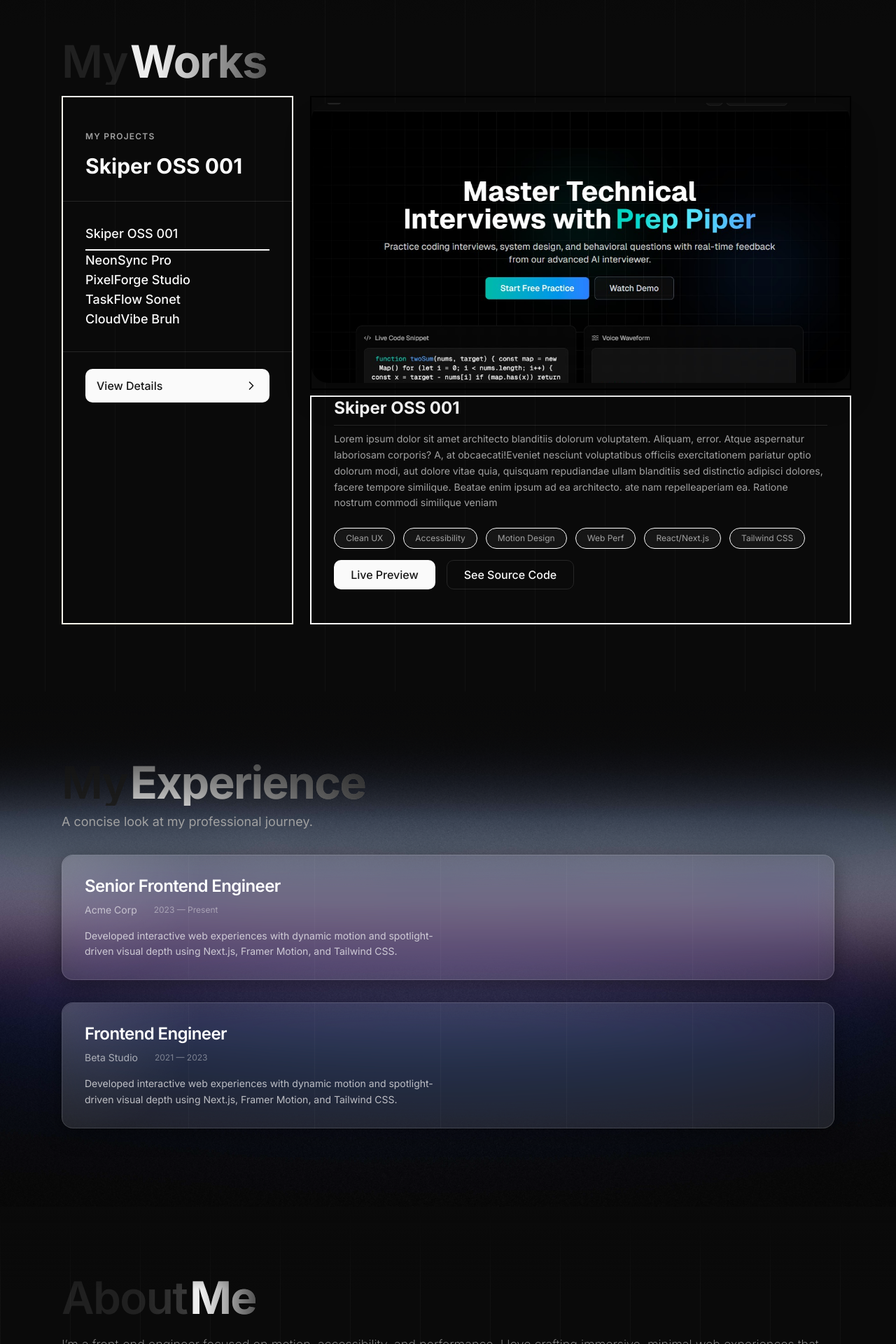
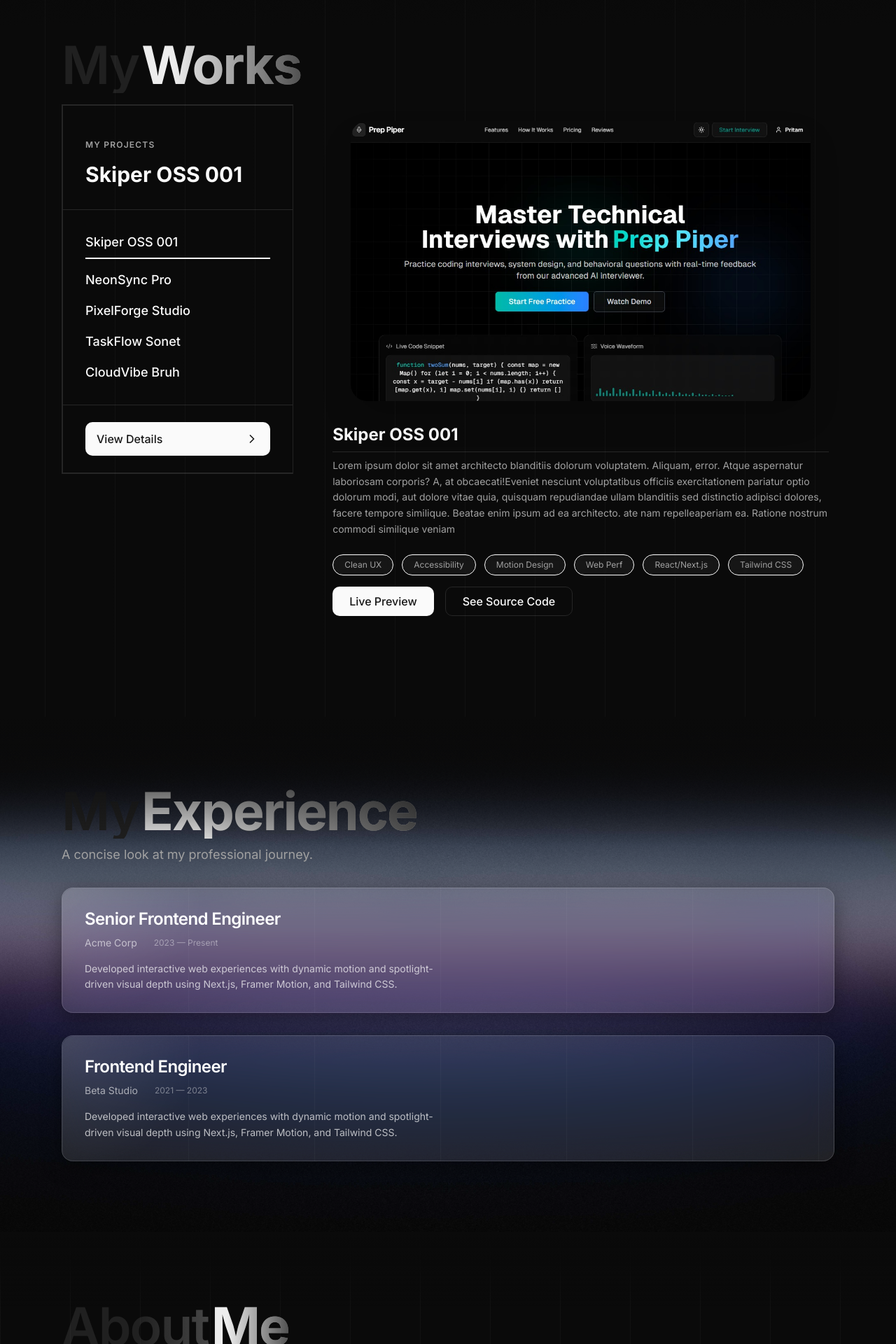
Before and after one commit to anynomous001/generative-ai-portfolio, a Next.js app: page / in a window 1280 px wide. Shown: the part 760-2680 px from the top of the page at 70% size. Built offline with nearby package versions, Linux system fonts and the light colour scheme.

Commit message:
font size updated

```diff
--- a/app/page.tsx
+++ b/app/page.tsx
@@ -212,7 +212,7 @@ export default function HomePage() {
           />
 
 
-          <h1 className="font-sans font-semibold text-3xl sm:text-4xl md:text-5xl lg:text-[64px] leading-[1.05] tracking-tight flex items-center"
+          <h1 className="font-sans font-semibold text-5xl sm:text-5xl md:text-5xl lg:text-[75px] leading-[1.05] tracking-tight flex items-center"
             style={{
               background: "linear-gradient(90deg,#202020 10%,#c6c6c6 50%,#202020 90%)",
               WebkitBackgroundClip: "text",
@@ -255,7 +255,7 @@ export default function HomePage() {
 
 
         <Section>
-          <h1 className="font-sans font-semibold text-3xl sm:text-4xl md:text-5xl lg:text-[64px] leading-[1.05] tracking-tight flex items-center"
+          <h1 className="font-sans font-semibold text-5xl sm:text-5xl md:text-6xl lg:text-[75px] leading-[1.05] tracking-tight flex items-center"
             style={{
               background: "linear-gradient(90deg,#202020 10%,#c6c6c6 50%,#202020 90%)",
               WebkitBackgroundClip: "text",
@@ -307,7 +307,7 @@ export default function HomePage() {
             className="absolute inset-0 pointer-events-none z-10"
             style={{
               clipPath: "ellipse(100% 100% at 40% 40%)",
-              background: "linear-gradient(to bottom, color-mix(in oklch, #0A0A0A 100%, transparent) 0%, color-mix(in oklch, #0A0A0A 80%, transparent) 10%, transparent 25%)",
+              background: "linear-gradient(to bottom, color-mix(in oklch, #0A0A0A 100%, transparent) 0%, color-mix(in oklch, #0A0A0A 80%, transparent) 10%, transparent 22%)",
               opacity: 1,
             }}
           />
@@ -322,7 +322,7 @@ export default function HomePage() {
               viewport={{ once: true }}
             >
 
-              <h1 className="font-sans font-semibold text-3xl sm:text-4xl md:text-5xl lg:text-[64px] leading-[1.05] tracking-tight flex items-center"
+              <h1 className="font-sans font-semibold text-5xl sm:text-5xl md:text-6xl lg:text-[75px] leading-[1.05] tracking-tight flex items-center"
                 style={{
                   background: "linear-gradient(90deg,#202020 10%,#c6c6c6 50%,#202020 90%)",
                   WebkitBackgroundClip: "text",
@@ -375,7 +375,23 @@ export default function HomePage() {
           <div className="grid gap-10 md:grid-cols-2">
             {/* Left column */}
             <div>
-              <h1 className="text-5xl font-bold">Let&apos;s Connect</h1>
+              <h1 className="font-sans font-semibold text-5xl sm:text-5xl md:text-6xl lg:text-[75px] leading-[1.05] tracking-tight flex items-center"
+                style={{
+                  background: "linear-gradient(90deg,#202020 10%,#c6c6c6 50%,#202020 90%)",
+                  WebkitBackgroundClip: "text",
+                  WebkitTextFillColor: "transparent",
+                  color: "transparent"
+                }}
+              >
+                Let&apos;s  <span className="ml-1 font-bold"
+                  style={{
+                    background: "linear-gradient(90deg,#ededed 20%,#515151 100%)",
+                    WebkitBackgroundClip: "text",
+                    WebkitTextFillColor: "transparent",
+                    color: "transparent"
+                  }}
+                > Connect</span>
+              </h1>
               <p className="lead mt-3">
                 Always interested in new opportunities, collaborations, and conversations about technology and design.
               </p>
--- a/components/projects/project-showcase.tsx
+++ b/components/projects/project-showcase.tsx
@@ -68,8 +68,8 @@ export default function ProjectShowcase() {
 
 
       {/* Left side - Project List */}
-      <motion.div className="bg-background border-2 border-solid border-amber-50 flex flex-col md:overflow-y-auto md:h-full">
-        <div className="overflow-hidden flex flex-col">
+      <motion.div className="bg-background flex flex-col md:overflow-y-auto md:h-full">
+        <div className="overflow-hidden flex flex-col border-2 border-solid border-r-white/10 border-r">
           {/* Header */}
           <div className="px-4 sm:px-6 md:px-8 pt-8 md:pt-12 pb-6 md:pb-8 border-b border-border">
             <motion.div initial={{ opacity: 0, y: -20 }} animate={{ opacity: 1, y: 0 }} transition={{ duration: 0.3 }}>
@@ -81,7 +81,7 @@ export default function ProjectShowcase() {
 
 
           {/* Project List in desktop*/}
-          <div className="hidden lg:flex flex-col flex-1 overflow-y-auto px-4 sm:px-6 md:px-8 py-6 md:py-8">
+          <div className="hidden lg:flex flex-col flex-1 overflow-y-auto px-4 sm:px-6 md:px-8 py-6 md:py-8 space-y-4">
 
             {projects.map((project, index) => (
               <motion.button
@@ -217,18 +217,18 @@ export default function ProjectShowcase() {
             transition={{ duration: 0.5 }}
             className="flex flex-col gap-2"
           >
-            <div className="w-full py-2 flex items-center justify-center relative border-black border-2 border-solid">
+            <div className="w-full py-6 flex items-center justify-center relative">
               <motion.img
                 src={currentProject.image}
                 alt={currentProject.title}
-                className="w-full max-w-[900px] h-48 sm:h-64 md:h-[50vh] object-cover rounded-3xl shadow-2xl"
+                className="w-[85%] max-w-[900px] h-48 sm:h-64 md:h-[50vh] object-cover rounded-3xl shadow-2xl"
                 drag
                 dragElastic={0.2}
                 whileHover={{ scale: 1.03 }}
                 whileDrag={{ scale: 1.05 }}
               />
             </div>
-            <div className="w-full px-4 sm:px-8 pb-12 border-white border-2 border-solid">
+            <div className="w-full px-4 sm:px-8 pb-12">
               <h2 className="text-2xl font-bold text-foreground mb-2 border-b border-border pb-2">
                 {currentProject.title}
               </h2>
```
